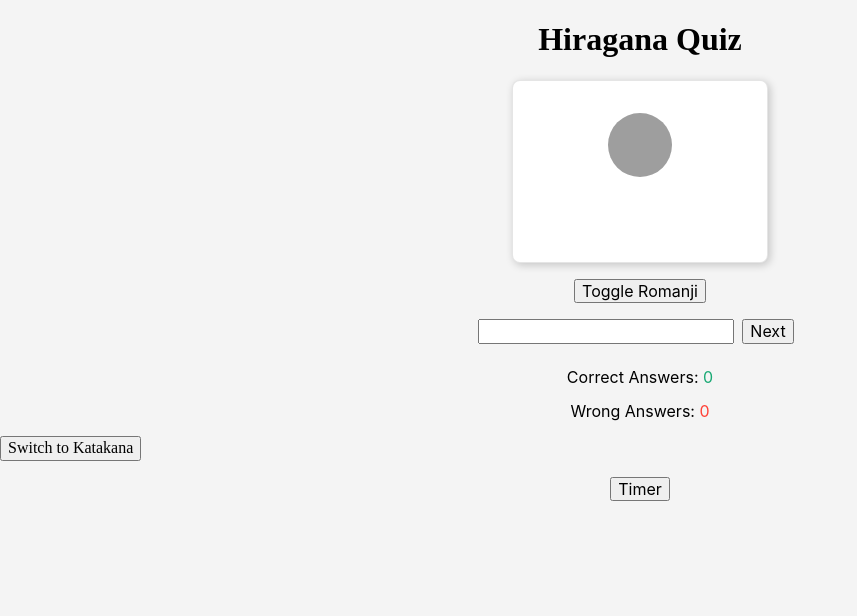
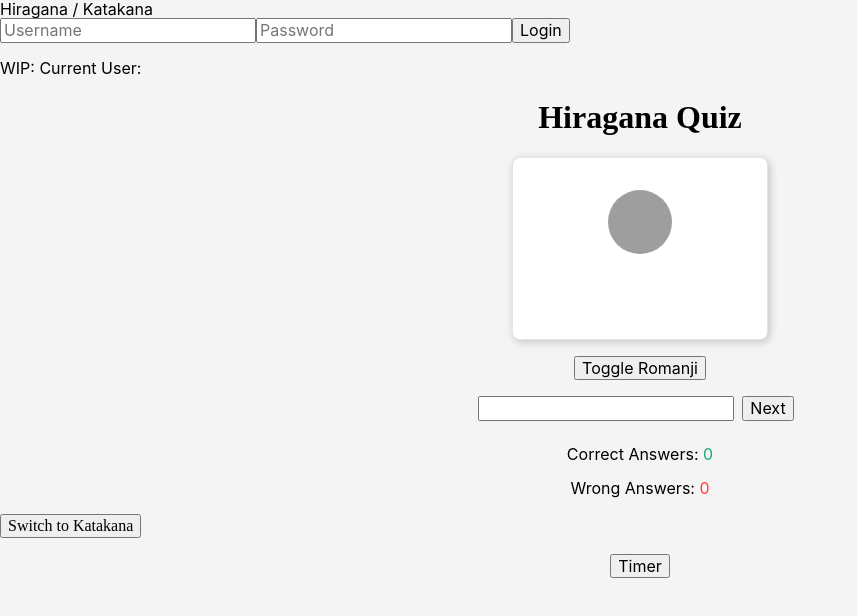
Before and after one commit to Lee272/HiraganaQuiz, a React (Create React App) app: page / in a window 1280 px wide. Shown: the top 616 px of the page, without its empty margins (0-857 px from the left). Built offline with nearby package versions, Linux system fonts and the light colour scheme; grey boxes are pictures that could not be loaded.

Commit message:
Update App.js

```diff
--- a/src/App.js
+++ b/src/App.js
@@ -5,6 +5,7 @@ import Card from './Components/Card';
 import Timer from './Components/Timer';
 import Hiragana from './Components/Data/Data.json';
 import Katakana from "./Components/Data/Katakana.json";
+import Navbar from "./Components/Navbar";
 
 
 export default function App() {
@@ -61,6 +62,7 @@ const correct1 = () => {
 
   return (
     <div className="bg-secondary bg-gradient vh-100">
+      <Navbar />
 
     <div className="w-100">
       <h1 className="tc calisto">Hiragana Quiz</h1>
```
